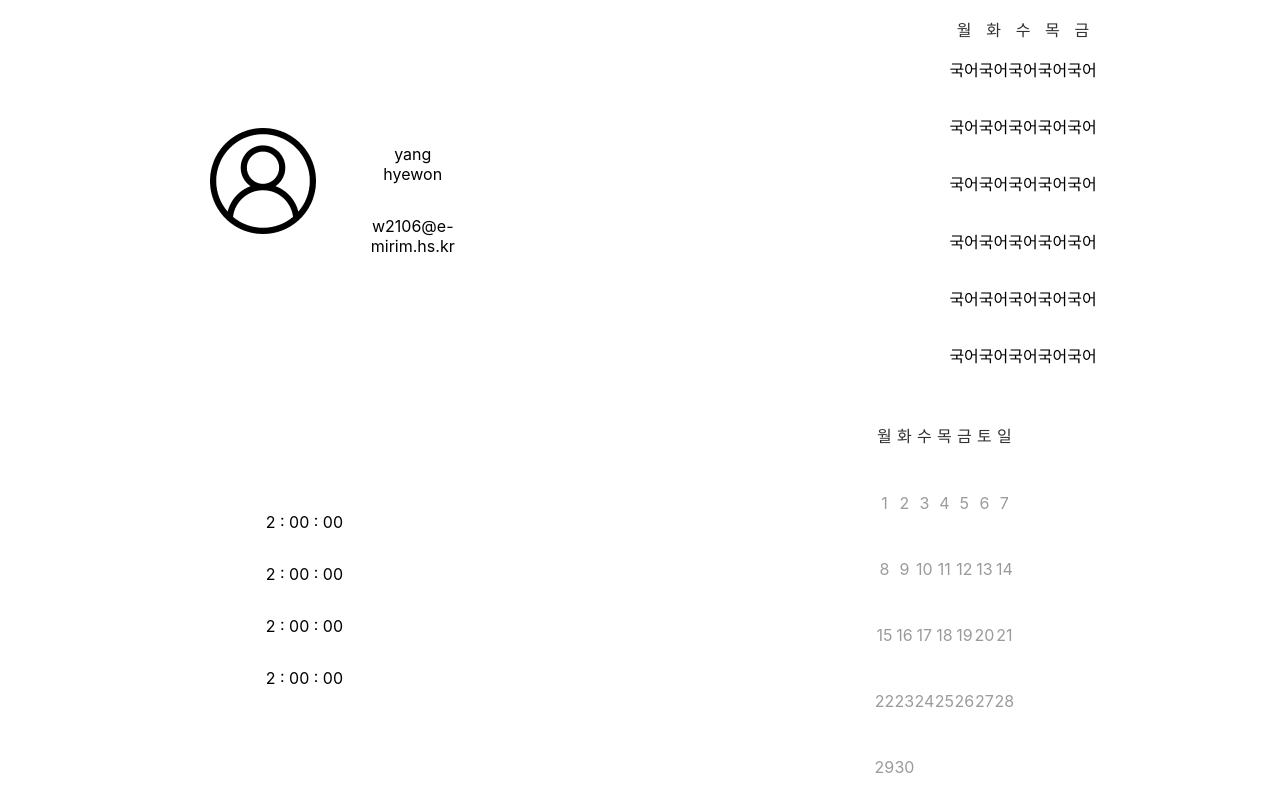
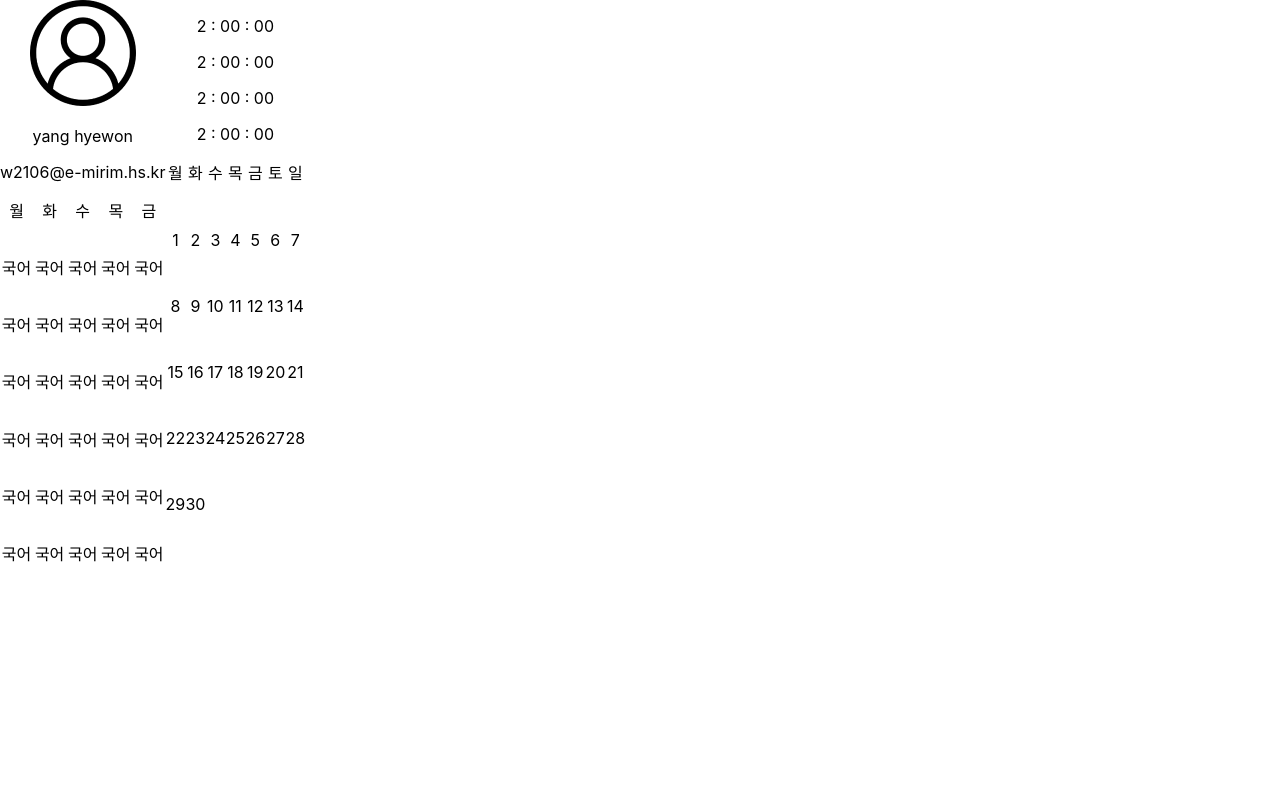
Before and after one commit to STUDY-0/MyPage, a React (Create React App) app: page / in a window 1280 px wide. Built offline with nearby package versions, Linux system fonts and the light colour scheme.

Commit message:
css 다시 시작

```diff
--- a/src/App.css
+++ b/src/App.css
@@ -36,36 +36,8 @@
     transform: rotate(360deg);
   }
 }
-
-#container1{
+#container{
   display: flex;
-  flex-wrap: wrap;
-  justify-content: center;
-  align-items: center;
-  justify-content: space-around;
-}
-#profile{
-  display: inline-flex;
-  margin-left: 10%;
-  height: 20%;
-}
-#user{
-  display: inline-flex;
-}
-#userinfo{
-  display: inline-flex;
-  flex-direction: column;
-  margin-left: 20%;
-}
-.username{
-  display: flex;
-}
-.useremail{
-  display: flex;
-}
-#usertable{
-  display: inline-flex;
-  margin-left: 10%;
 }
 .grid-container{
   display: grid;
@@ -77,21 +49,6 @@
 
 
 
-#container2{
-  display: flex;
-  flex-wrap: wrap;
-  justify-content: center;
-  align-items: center;
-  justify-content: space-around;
-}
-#usertime{
-  display: inline-flex;
-  flex-direction: column;
-}
-#usercalendar{
-  display: inline-flex;
-
-}
 
 .grid-container2{
   display: grid;
@@ -99,12 +56,3 @@
   height: 400px;
   grid-template-columns: repeat(7, 1fr);
 }
-.grid-item{
-  display: flex;
-  justify-content: center;
-  align-items: center;
-  color: rgb(155, 155, 155);
-}
-.days-of-the-week{
-  color: rgb(49, 49, 49);
-}
--- a/src/App.js
+++ b/src/App.js
@@ -4,9 +4,10 @@ import './App.css';
 function App() {
   return (
     <div className="App">
+        <div id="container">
             <div id="container1">
                 <div id="user">
-            <img id="profile" src="img/user.png"/>
+                    <img id="profile" src="./img/user.png" alt="profile"/>
 
                     <div id="userinfo">
                         <p class="username">yang hyewon</p>
@@ -109,6 +110,7 @@ function App() {
             </div>
         </div>
         </div>
+    </div>
   );
 }
 
```
Lines whose indentation alone changed are shown as unchanged.
